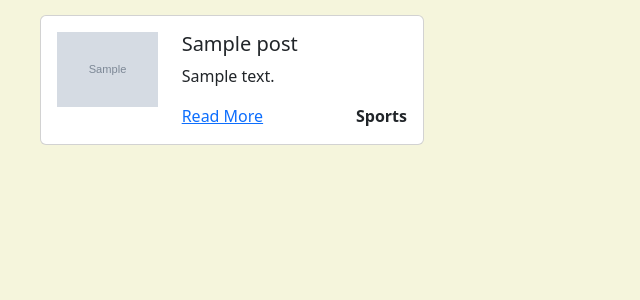
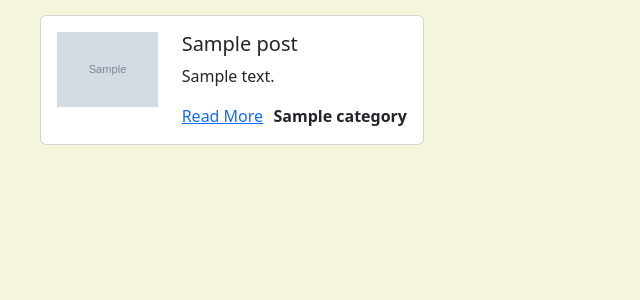
Before and after one commit to Afsalsyed/Django_blog, a Django app: page /first/ in a window 1280 px wide. Shown: the part 121-421 px from the top of the page, without its empty margins (0-640 px from the left). Run offline with Django 5.2, Linux system fonts and the light colour scheme; tables that the repository leaves empty hold one stand-in row (values such as "Sample post"); grey boxes marked "Sample" are stand-in pictures.

Commit message:
category in templates

```diff
--- a/myapp/templates/index.html
+++ b/myapp/templates/index.html
@@ -19,7 +19,7 @@
                                     <p class="card-text">{{post.content | truncatechars:60}}</p>
                                     <div class="d-flex justify-content-between">
                                         <a href="{% url 'detail' slug=post.slug %}">Read More</a>
-                                        <a class="text-decoration-none text-dark fw-bold" href="#">Sports</a>
+                                        <a class="text-decoration-none text-dark fw-bold" href="#">{{post.category.name}}</a>
                                     </div>
                                 </div>
                             </div>
```
